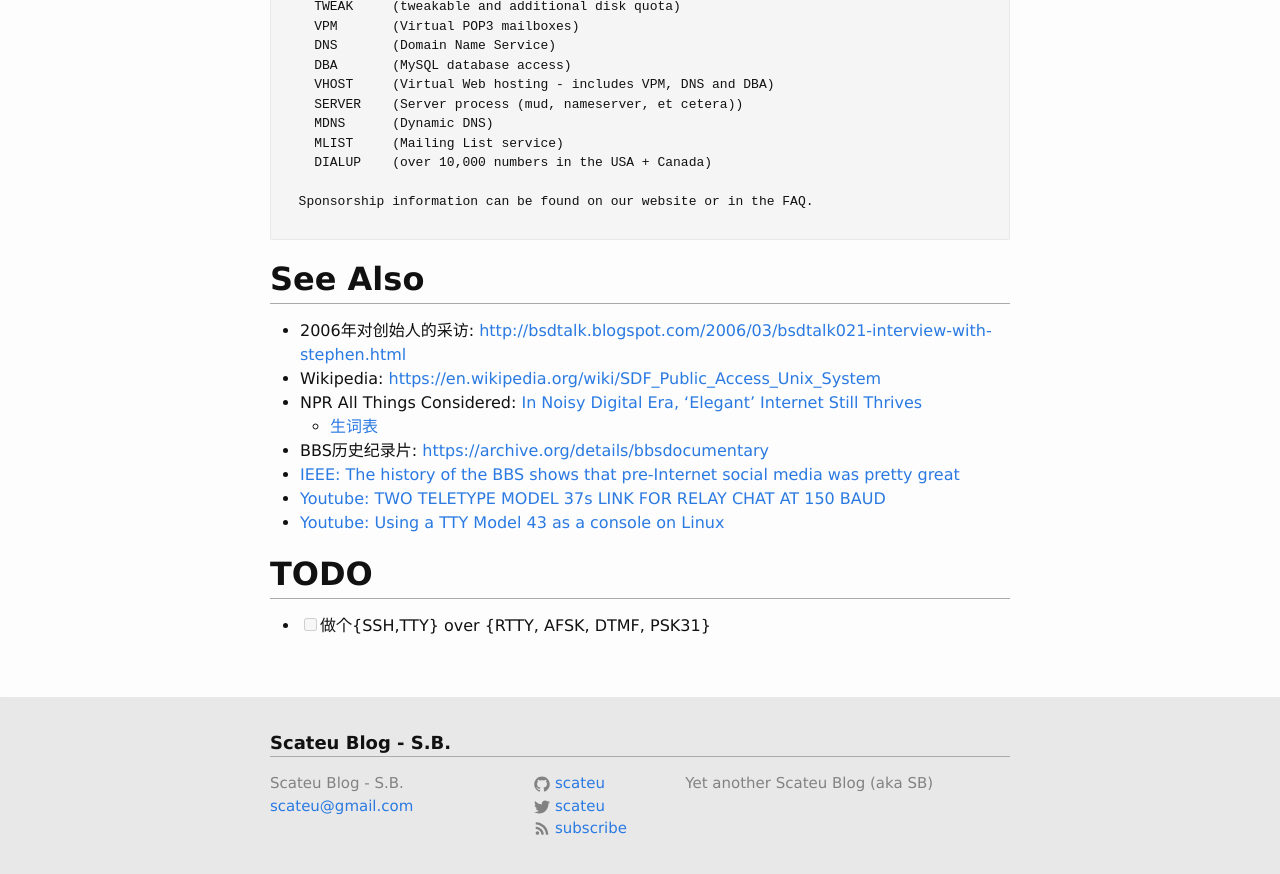
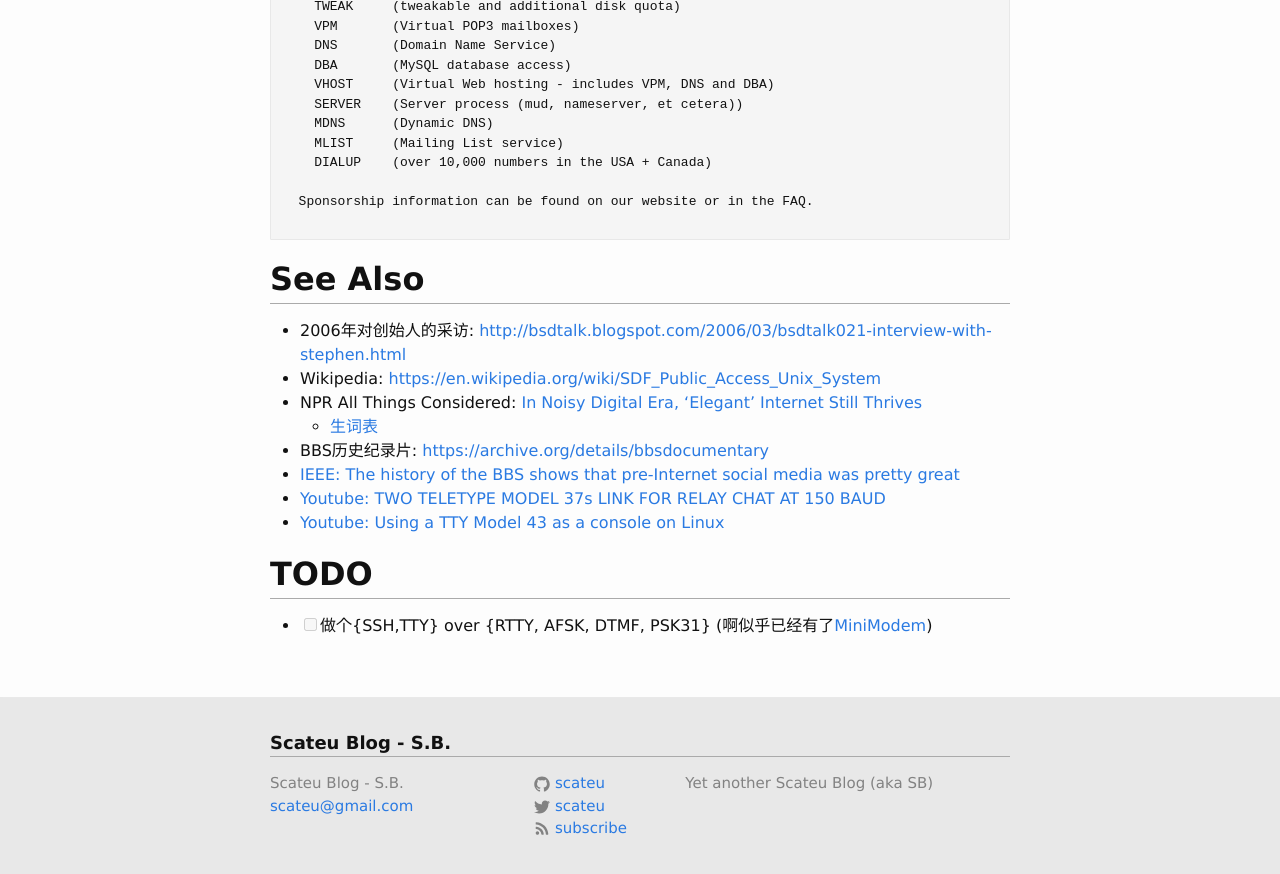
Before and after one commit to scateu/scateu.github.io, a Jekyll site: the page built from _posts/2016-09-25-sdf-dot-org.md, in a window 1280 px wide and 900 px high, scrolled down 5430 px. Shown: the top 874 px of the window. Built offline with Jekyll 4.4.1, drawn with Linux system fonts in a browser that asks for light colours; nearby versions of some CDN libraries; comment, search, counter and statistics services are not loaded.

Commit message:
Tue Jan 30 20:37:13 HKT 2018

```diff
--- a/_posts/2016-09-25-sdf-dot-org.md
+++ b/_posts/2016-09-25-sdf-dot-org.md
@@ -274,4 +274,4 @@ Subject: What is the Super Dimensional Fortress - READ THIS
 
 ## TODO
 
- - [ ] 做个{SSH,TTY} over {RTTY, AFSK, DTMF, PSK31}
+ - [ ] 做个{SSH,TTY} over {RTTY, AFSK, DTMF, PSK31} (啊似乎已经有了[MiniModem](http://www.whence.com/minimodem/))
```
